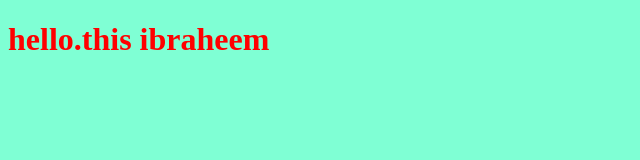
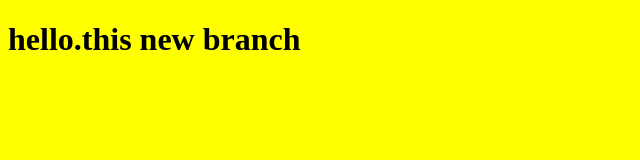
Before and after one commit to TheDon12001/myproject, a plain HTML site: page index.html in a window 1280 px wide. Shown: the whole page, without its empty margins (0-640 px from the left). Drawn offline with Linux system fonts and the light colour scheme.

Commit message:
changing tyle for the title

```diff
--- a/index.html
+++ b/index.html
@@ -7,7 +7,7 @@
     <title>Document</title>
 </head>
 <body>
-    <h1>hello.this ibraheem</h1>
+    <h1>hello.this new branch</h1>
     <script src="app.js"></script>
 </body>
 </html>
--- a/style.css
+++ b/style.css
@@ -1,6 +1,6 @@
 h1 {
-    color: red;
+    color: black;
 }
 body {
-    background-color: aquamarine;
+    background-color: yellow;
 }
```
